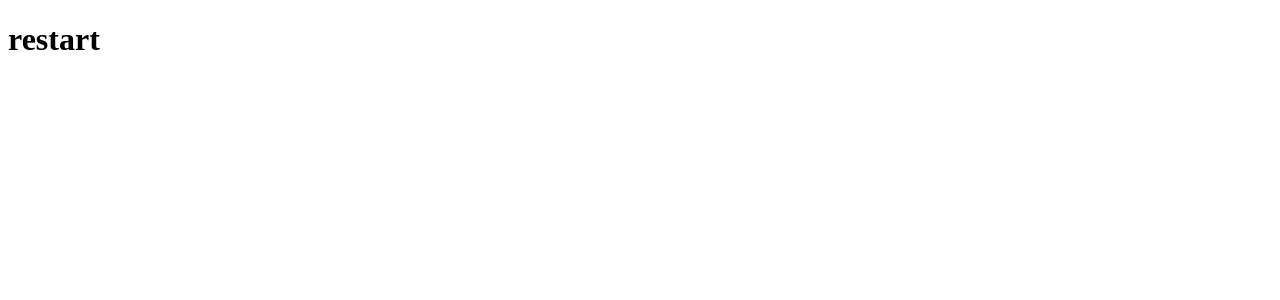
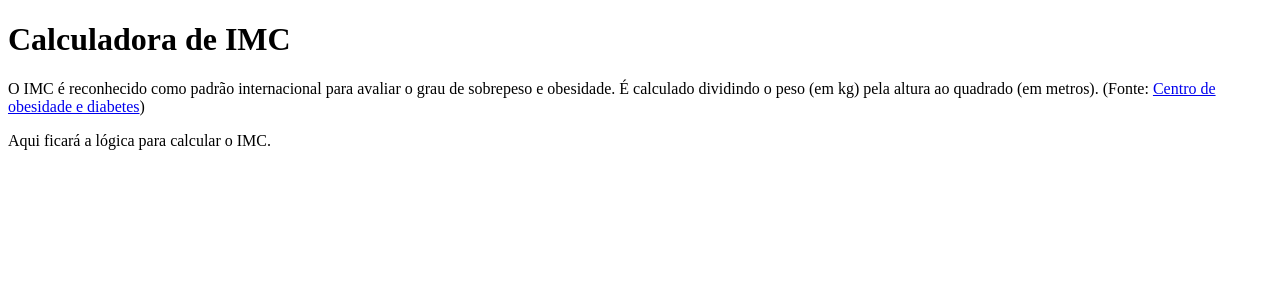
Before and after one commit to BrunoAmadei/restart, a React (Vite) app: page / in a window 1280 px wide. Shown: the top 300 px of the page. Built offline with nearby package versions, Linux system fonts and the light colour scheme.

Commit message:
Calculadora IMC
Criando componente da lógica do cálculo

```diff
--- a/src/App.jsx
+++ b/src/App.jsx
@@ -1,13 +1,16 @@
-import { useState } from 'react'
+import CalculadoraIMC from "./components/CalculadoraIMC"
 
 function App() {
-  const [count, setCount] = useState(0)
-
   return (
     <>
       <div>
-        <h1>restart </h1>
+        <h1>Calculadora de IMC</h1>
+        <p>
+          O IMC é reconhecido como padrão internacional para avaliar o grau de sobrepeso e obesidade. É calculado dividindo o peso (em kg) pela altura ao quadrado (em metros).
+          (Fonte: <a href="https://centrodeobesidadeediabetes.org.br/tudo-sobre-obesidade/calculadora-de-imc/#:~:text=Compartilhar%3A,ao%20quadrado%20(em%20metros)." target="_blank" rel="noopener noreferrer">Centro de obesidade e diabetes</a>)
+        </p>
       </div>
+      <CalculadoraIMC />
     </>
   )
 }
--- /dev/null
+++ b/src/components/CalculadoraIMC.jsx
@@ -0,0 +1,12 @@
+
+function calculadoraIMC() {
+    return (
+      <div>
+        <p>
+          Aqui ficará a lógica para calcular o IMC.
+        </p>
+      </div>
+    )
+  }
+
+  export default calculadoraIMC;
```
Also changed, not shown: 1 other file (tests, documents, lock files or other folders).
